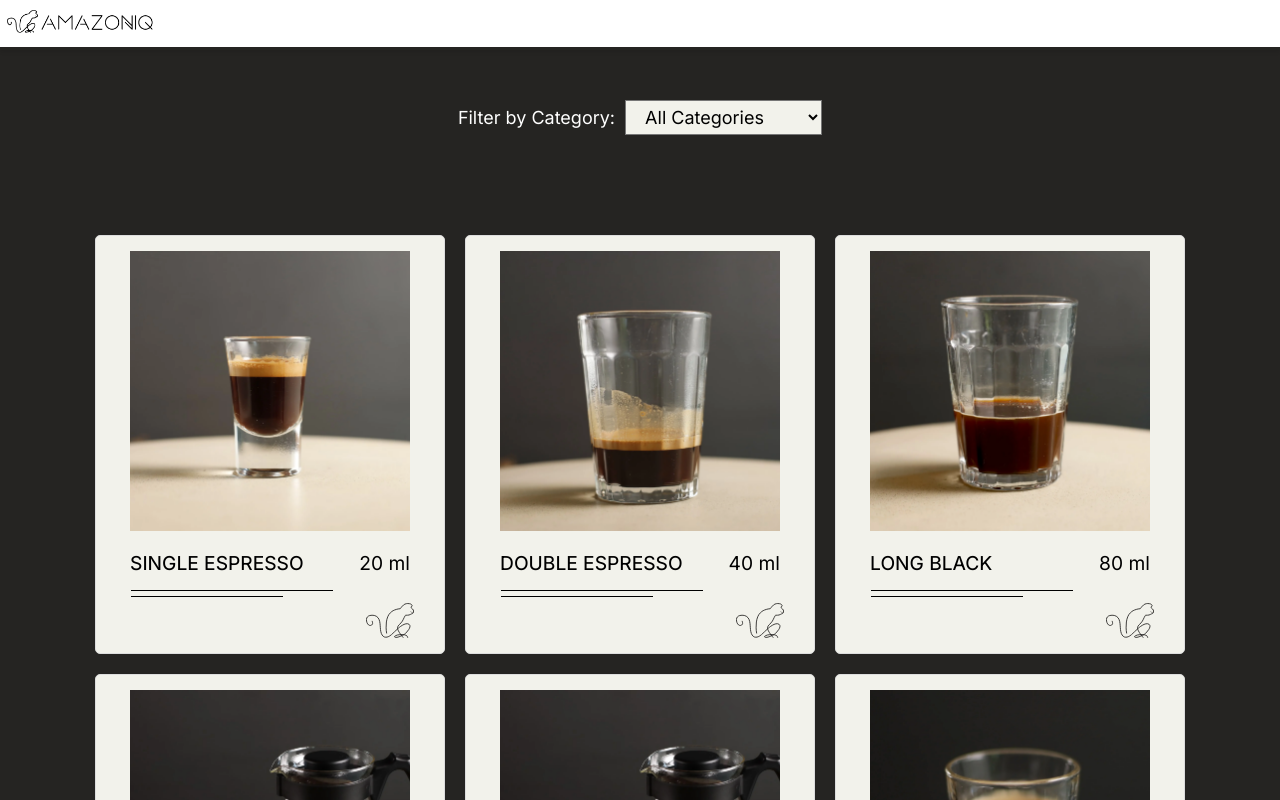
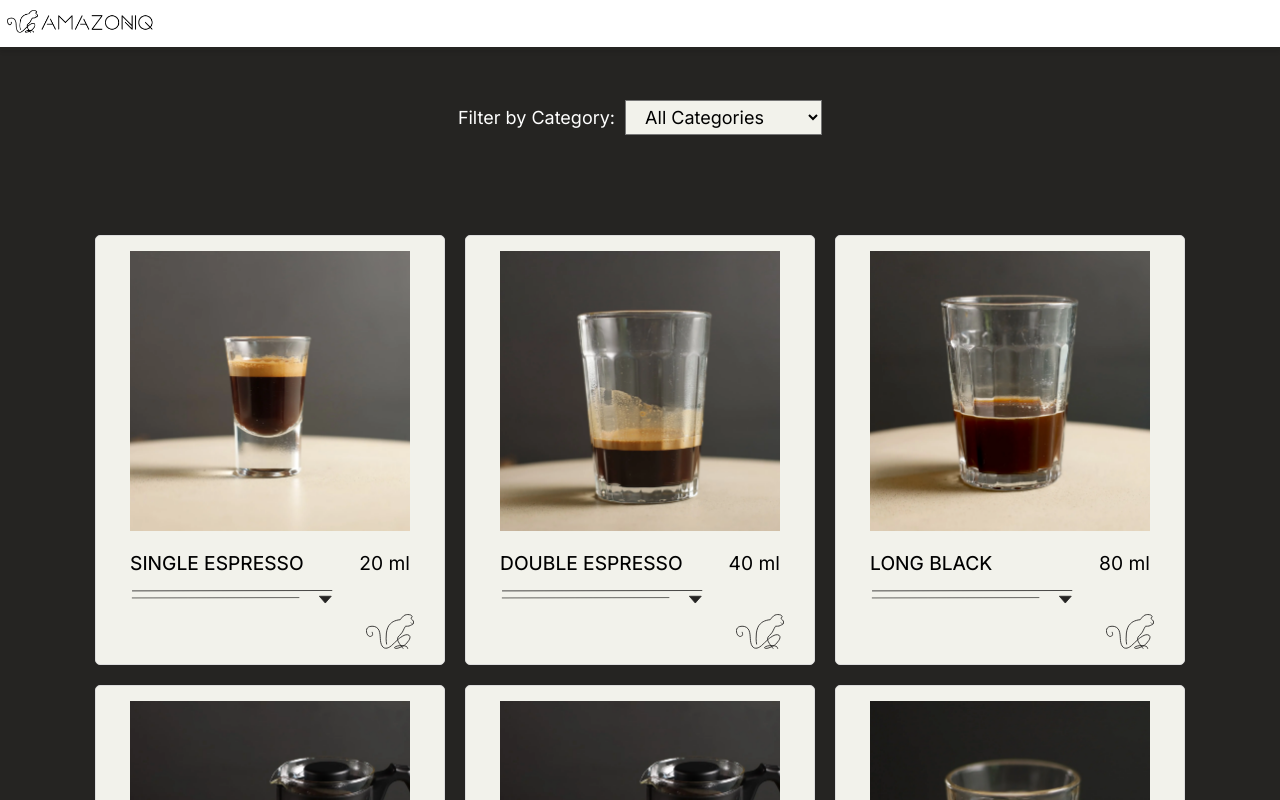
Before and after one commit to Cibuta562/amazoniq, a React (Create React App) app: page /under-construction/meniu in a window 1280 px wide. Shown: the top 800 px of the page. Built offline with nearby package versions, Linux system fonts and the light colour scheme.

Commit message:
update dropdown preview v4

```diff
--- a/src/components/ProductContainer.css
+++ b/src/components/ProductContainer.css
@@ -40,27 +40,42 @@
 
 
 .decoration-line-top {
+    background-image: url("../assets/Dropdown upper line.svg");
     background-size: cover; /* Ensures the image covers the entire element */
     background-repeat: no-repeat; /* Prevents the image from repeating */
     background-position: center; /* Centers the image within the element */
     width: 202px; /* Make the div stretch to the full width of its container */
-    height: 1px; /* Set the height of the div */
-    background-color: black;
+    height: 2px; /* Set the height of the div */
     margin-top: 5px; /* Adjust margin if necessary */
     box-sizing: border-box; /* Includes padding and border in the element's total width and height */
     margin-right: 77px;
 }
 
+.arrow-dec{
+    width: 16px;
+    height: 16px;
+}
+
+.decoration-flex{
+    display: flex;
+    width: 202px;
+    margin-right: 77px;
+}
+
+.arrow-dec.active{
+    opacity: 0;
+}
+
 .decoration-line-top2 {
+    background-image: url("../assets/Dropdown upper line.svg");
     background-size: cover; /* Ensures the image covers the entire element */
     background-repeat: no-repeat; /* Prevents the image from repeating */
     background-position: center; /* Centers the image within the element */
-    width: 152px; /* Make the div stretch to the full width of its container */
-    height: 1px; /* Set the height of the div */
-    background-color: black;
+    width: 180px; /* Make the div stretch to the full width of its container */
+    height: 2px; /* Set the height of the div */
     margin-top: 5px; /* Adjust margin if necessary */
     box-sizing: border-box; /* Includes padding and border in the element's total width and height */
-    margin-right: 127px;
+    margin-right: 17px;
 }
 
 
--- a/src/components/ProductContainer.js
+++ b/src/components/ProductContainer.js
@@ -2,6 +2,7 @@ import React, {useEffect, useRef, useState} from 'react';
 import './ProductContainer.css';
 import "./ProductContainer.sass"
 import logo from "../assets/40x40 coal.svg"
+import arrow from "../assets/arrow.svg"
 
 const Product = ({ name, price, description, image }) => {
 
@@ -53,7 +54,11 @@ const Product = ({ name, price, description, image }) => {
             {/*    className={`decoration-line-bottom ${isDescriptionVisible ? 'hidden' : ''}`}*/}
             {/*    onClick={toggleDescription}*/}
             {/*></div>*/}
-            <div className="decoration-line-top2" onClick={toggleDescription}></div>
+            <div className="decoration-flex">
+            <div className="decoration-line-top2" onClick={toggleDescription}>
+            </div>
+                <img src={arrow} className={`arrow-dec ${isDescriptionVisible ? 'active' : ''}`} alt="lipsa poza" onClick={toggleDescription} />
+            </div>
             <div
                 className={`wrapper wrapper1 ${isDescriptionVisible ? 'active' : ''}`}
                 id="wrapper"
```
Also changed, not shown: src/assets/arrow-dec.svg (added), src/assets/arrow.svg (added).
